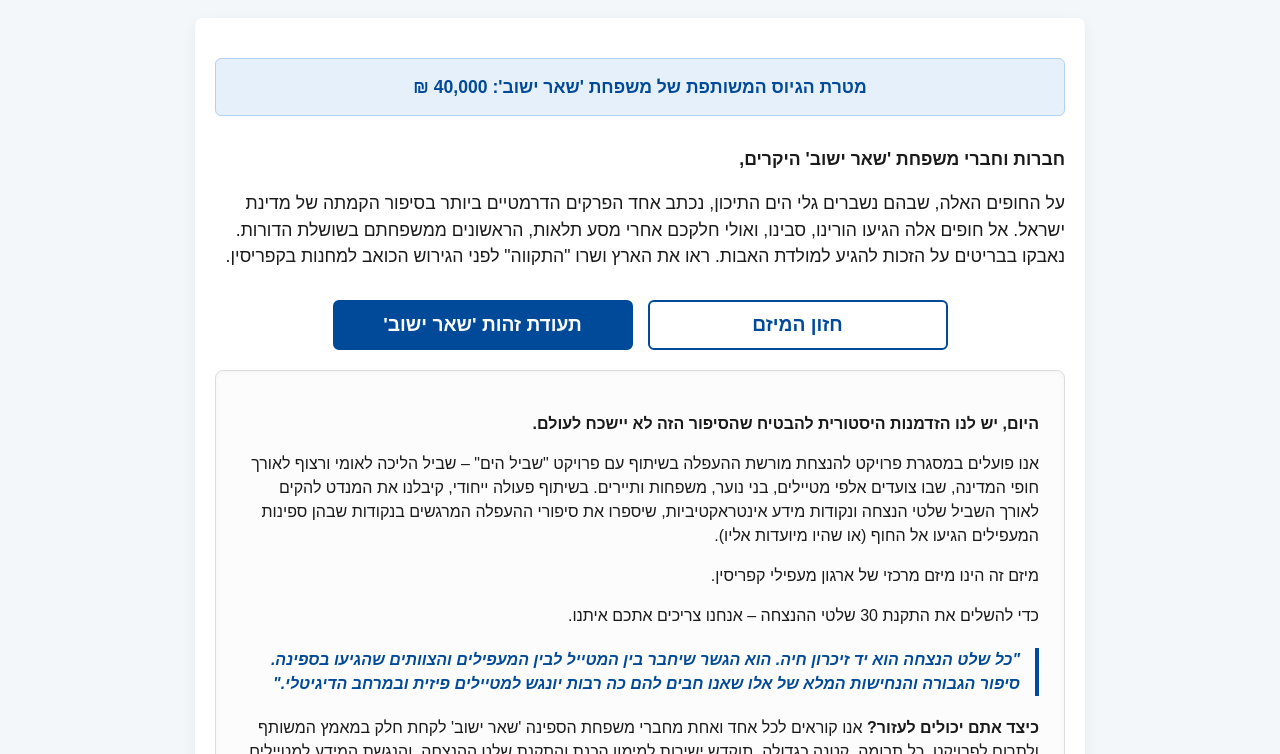
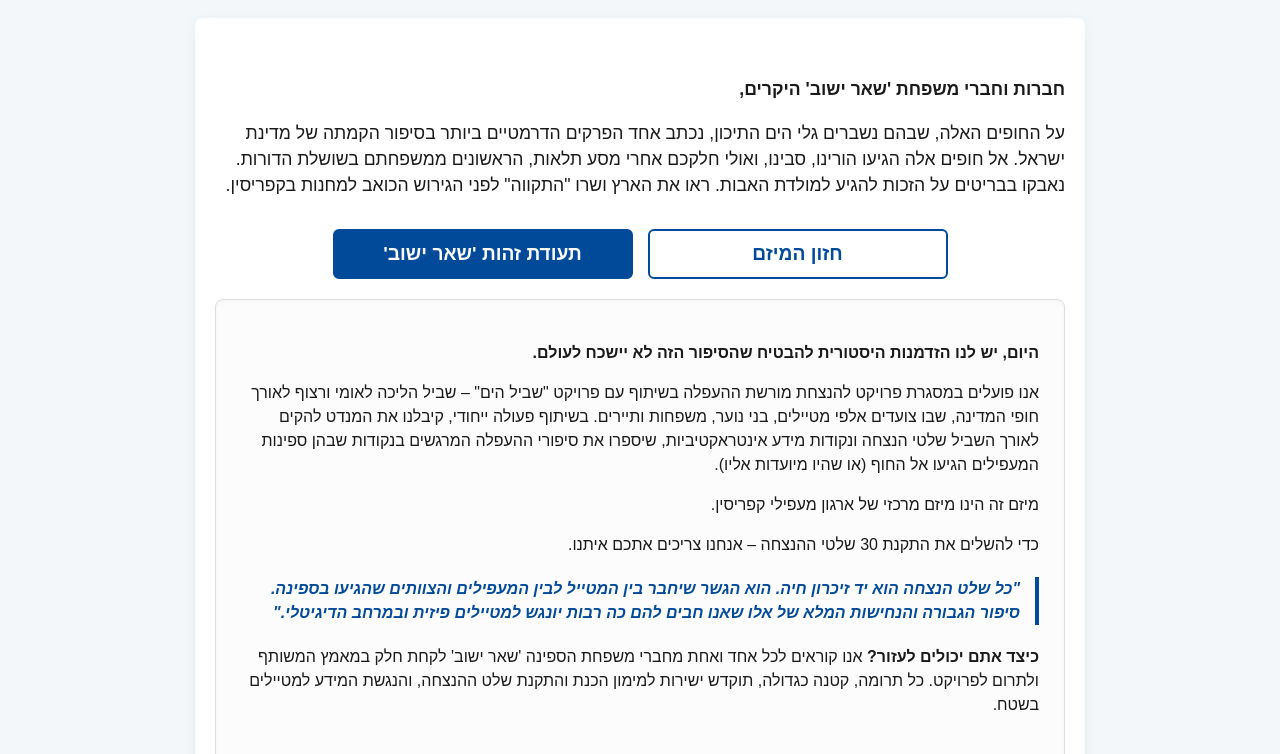
Before and after one commit to elinusb-dotcom/sea-trail, a plain HTML site: page pini test/index.html in a window 1280 px wide. Shown: the part 289-1043 px from the top of the page. Drawn offline with Linux system fonts and the light colour scheme.

Commit message:
Update index.html
רחלי 12

```diff
--- a/pini test/index.html
+++ b/pini test/index.html
@@ -70,16 +70,6 @@
             border-radius: 8px;
             margin-top: 20px;
             margin-bottom: 20px;
-        }
-        .target-box {
-            background-color: #e6f0fa;
-            border: 1px solid #b3d1f2;
-            padding: 15px;
-            border-radius: 6px;
-            font-weight: bold;
-            color: #004a99;
-            font-size: 1.1em;
-            margin-bottom: 30px;
         }
 
         .intro-text {
@@ -238,8 +228,6 @@
     </div>
 
     <div class="container">
-        <div class="target-box">מטרת הגיוס המשותפת של משפחת 'שאר ישוב': 40,000 ₪</div>
-
         <div class="intro-text">
             <p><strong>חברות וחברי משפחת 'שאר ישוב' היקרים,</strong></p>
             <p>על החופים האלה, שבהם נשברים גלי הים התיכון, נכתב אחד הפרקים הדרמטיים ביותר בסיפור הקמתה של מדינת ישראל. אל חופים אלה הגיעו הורינו, סבינו, ואולי חלקכם אחרי מסע תלאות, הראשונים ממשפחתם בשושלת הדורות. נאבקו בבריטים על הזכות להגיע למולדת האבות. ראו את הארץ ושרו "התקווה" לפני הגירוש הכואב למחנות בקפריסין.</p>
```
